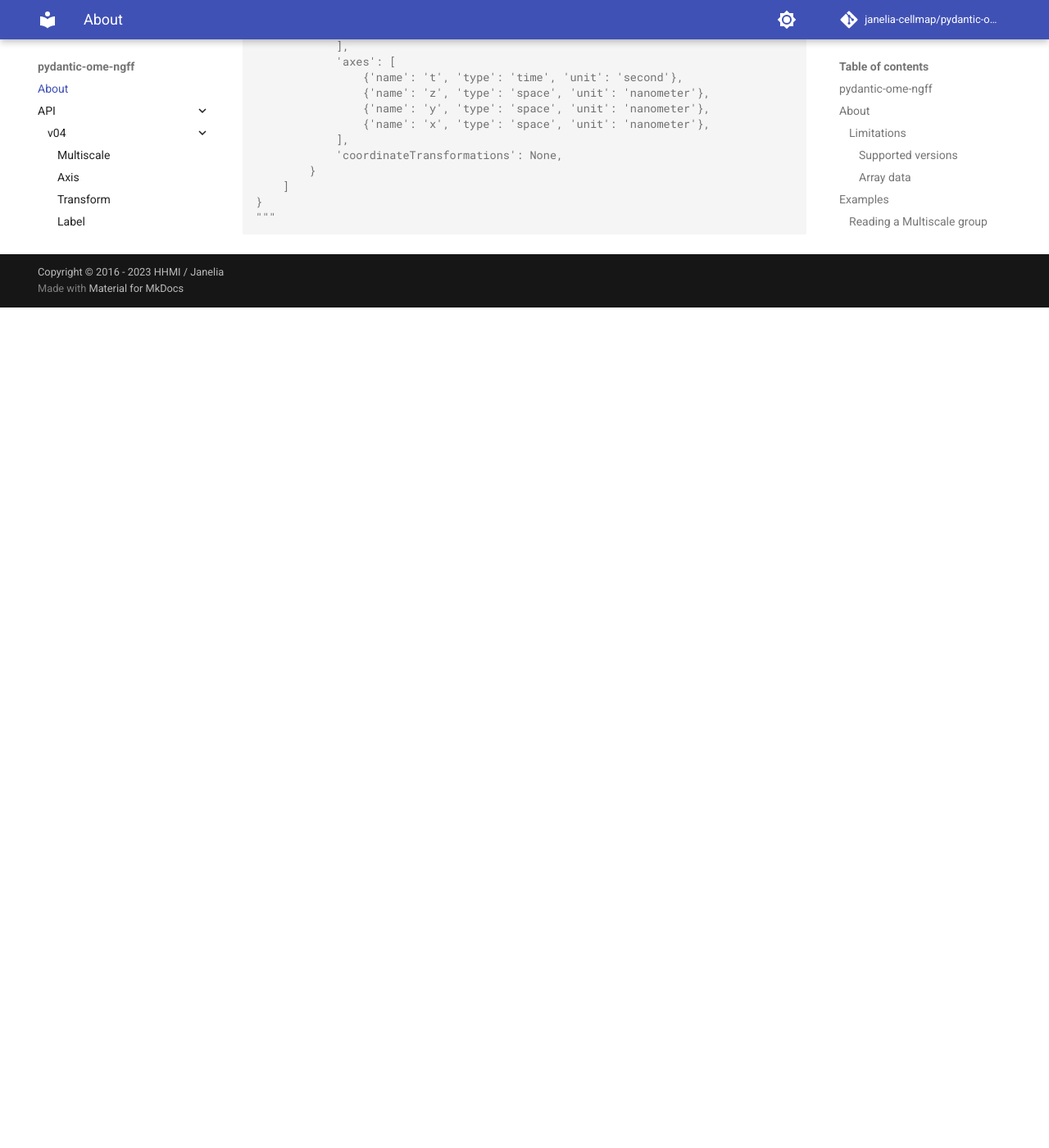
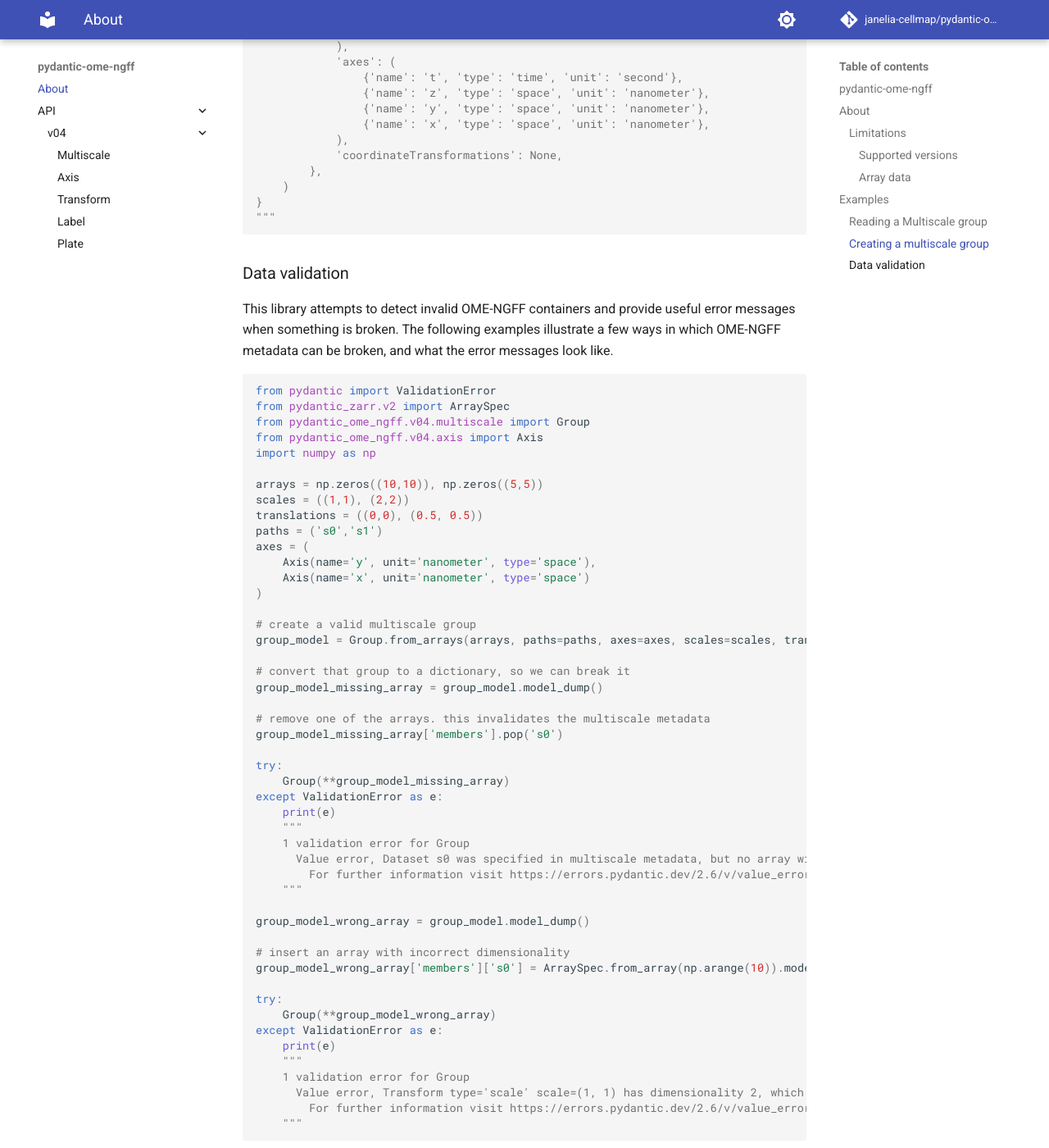
Before and after one commit to JaneliaSciComp/pydantic-ome-ngff, an MkDocs documentation site: the page built from docs/index.md, in a window 1280 px wide and 1400 px high, scrolled down 6281 px. Shown: the whole window at 82% size. Built offline with MkDocs 1.6.1 and Material for MkDocs 9.7.7, drawn with Linux system fonts in a browser that asks for light colours; comment, search, counter and statistics services are not loaded; before the commit the page ends 6656 px from its top, so only the background shows below that; some of the changed text lies outside the part shown.

Commit message:
add validation example

````diff
--- a/docs/index.md
+++ b/docs/index.md
@@ -48,24 +48,24 @@
 multi_meta = group_model.attributes.multiscales
 print(multi_meta)
 """
-[
+(
     MultiscaleMetadata(
         version='0.4',
         name=None,
         type=None,
         metadata=None,
-        datasets=[
+        datasets=(
             Dataset(
                 path='0',
                 coordinateTransformations=(
                     VectorScale(
                         type='scale',
-                        scale=[
+                        scale=(
                             1.0,
                             0.5002025531914894,
                             0.3603981534640209,
                             0.3603981534640209,
-                        ],
+                        ),
                     ),
                 ),
             ),
@@ -74,12 +74,12 @@
                 coordinateTransformations=(
                     VectorScale(
                         type='scale',
-                        scale=[
+                        scale=(
                             1.0,
                             0.5002025531914894,
                             0.7207963069280418,
                             0.7207963069280418,
-                        ],
+                        ),
                     ),
                 ),
             ),
@@ -88,25 +88,25 @@
                 coordinateTransformations=(
                     VectorScale(
                         type='scale',
-                        scale=[
+                        scale=(
                             1.0,
                             0.5002025531914894,
                             1.4415926138560835,
                             1.4415926138560835,
-                        ],
+                        ),
                     ),
                 ),
             ),
-        ],
-        axes=[
+        ),
+        axes=(
             Axis(name='c', type='channel', unit=None),
             Axis(name='z', type='space', unit='micrometer'),
             Axis(name='y', type='space', unit='micrometer'),
             Axis(name='x', type='space', unit='micrometer'),
-        ],
+        ),
         coordinateTransformations=None,
-    )
-]
+    ),
+)
 """
 
 # to get the Zarr arrays referenced by the multiscale metadata, we access them by name from the Zarr group.
@@ -180,43 +180,43 @@
 {
     'zarr_version': 2,
     'attributes': {
-        'multiscales': [
+        'multiscales': (
             {
                 'version': '0.4',
                 'name': None,
                 'type': None,
                 'metadata': None,
-                'datasets': [
+                'datasets': (
                     {
                         'path': 's0',
                         'coordinateTransformations': (
-                            {'type': 'scale', 'scale': [1.0, 2.0, 2.0, 2.0]},
+                            {'type': 'scale', 'scale': (1.0, 2.0, 2.0, 2.0)},
                             {
                                 'type': 'translation',
-                                'translation': [0.0, 0.0, 0.0, 0.0],
+                                'translation': (0.0, 0.0, 0.0, 0.0),
                             },
                         ),
                     },
                     {
                         'path': 's1',
                         'coordinateTransformations': (
-                            {'type': 'scale', 'scale': [2.0, 4.0, 4.0, 4.0]},
+                            {'type': 'scale', 'scale': (2.0, 4.0, 4.0, 4.0)},
                             {
                                 'type': 'translation',
-                                'translation': [0.5, 1.0, 1.0, 1.0],
+                                'translation': (0.5, 1.0, 1.0, 1.0),
                             },
                         ),
                     },
-                ],
-                'axes': [
+                ),
+                'axes': (
                     {'name': 't', 'type': 'time', 'unit': 'second'},
                     {'name': 'z', 'type': 'space', 'unit': 'nanometer'},
                     {'name': 'y', 'type': 'space', 'unit': 'nanometer'},
                     {'name': 'x', 'type': 'space', 'unit': 'nanometer'},
-                ],
+                ),
                 'coordinateTransformations': None,
-            }
-        ]
+            },
+        )
     },
     'members': {
         's0': {
@@ -269,37 +269,93 @@
 print(stored_group.attrs.asdict())
 """
 {
-    'multiscales': [
+    'multiscales': (
         {
             'version': '0.4',
             'name': None,
             'type': None,
             'metadata': None,
-            'datasets': [
+            'datasets': (
                 {
                     'path': 's0',
                     'coordinateTransformations': (
-                        {'type': 'scale', 'scale': [1.0, 2.0, 2.0, 2.0]},
-                        {'type': 'translation', 'translation': [0.0, 0.0, 0.0, 0.0]},
+                        {'type': 'scale', 'scale': (1.0, 2.0, 2.0, 2.0)},
+                        {'type': 'translation', 'translation': (0.0, 0.0, 0.0, 0.0)},
                     ),
                 },
                 {
                     'path': 's1',
                     'coordinateTransformations': (
-                        {'type': 'scale', 'scale': [2.0, 4.0, 4.0, 4.0]},
-                        {'type': 'translation', 'translation': [0.5, 1.0, 1.0, 1.0]},
+                        {'type': 'scale', 'scale': (2.0, 4.0, 4.0, 4.0)},
+                        {'type': 'translation', 'translation': (0.5, 1.0, 1.0, 1.0)},
                     ),
                 },
-            ],
-            'axes': [
+            ),
+            'axes': (
                 {'name': 't', 'type': 'time', 'unit': 'second'},
                 {'name': 'z', 'type': 'space', 'unit': 'nanometer'},
                 {'name': 'y', 'type': 'space', 'unit': 'nanometer'},
                 {'name': 'x', 'type': 'space', 'unit': 'nanometer'},
-            ],
+            ),
             'coordinateTransformations': None,
-        }
-    ]
+        },
+    )
 }
 """
 ```
+
+
+## Data validation
+
+This library attempts to detect invalid OME-NGFF containers and provide useful error messages when something is broken. The following examples illustrate a few ways in which OME-NGFF metadata can be broken, and what the error messages look like.
+
+```python
+from pydantic import ValidationError
+from pydantic_zarr.v2 import ArraySpec
+from pydantic_ome_ngff.v04.multiscale import Group
+from pydantic_ome_ngff.v04.axis import Axis
+import numpy as np
+
+arrays = np.zeros((10,10)), np.zeros((5,5))
+scales = ((1,1), (2,2))
+translations = ((0,0), (0.5, 0.5))
+paths = ('s0','s1')
+axes = (
+    Axis(name='y', unit='nanometer', type='space'),
+    Axis(name='x', unit='nanometer', type='space')
+)
+
+# create a valid multiscale group
+group_model = Group.from_arrays(arrays, paths=paths, axes=axes, scales=scales, translations=translations)
+
+# convert that group to a dictionary, so we can break it
+group_model_missing_array = group_model.model_dump()
+
+# remove one of the arrays. this invalidates the multiscale metadata
+group_model_missing_array['members'].pop('s0')
+
+try:
+    Group(**group_model_missing_array)
+except ValidationError as e:
+    print(e)
+    """
+    1 validation error for Group
+      Value error, Dataset s0 was specified in multiscale metadata, but no array with that name was found in the hierarchy. All arrays referenced in multiscale metadata must be contained in the group. [type=value_error, input_value={'zarr_version': 2, 'attr...: 'zstd', 'level': 3}}}}, input_type=dict]
+        For further information visit https://errors.pydantic.dev/2.6/v/value_error
+    """
+
+group_model_wrong_array = group_model.model_dump()
+
+# insert an array with incorrect dimensionality
+group_model_wrong_array['members']['s0'] = ArraySpec.from_array(np.arange(10)).model_dump()
+
+try:
+    Group(**group_model_wrong_array)
+except ValidationError as e:
+    print(e)
+    """
+    1 validation error for Group
+      Value error, Transform type='scale' scale=(1, 1) has dimensionality 2, which does not match the dimensionality of the array found in this group at s0 (1). Transform dimensionality must match array dimensionality. [type=value_error, input_value={'zarr_version': 2, 'attr...: 'zstd', 'level': 3}}}}, input_type=dict]
+        For further information visit https://errors.pydantic.dev/2.6/v/value_error
+    """
+```
````
